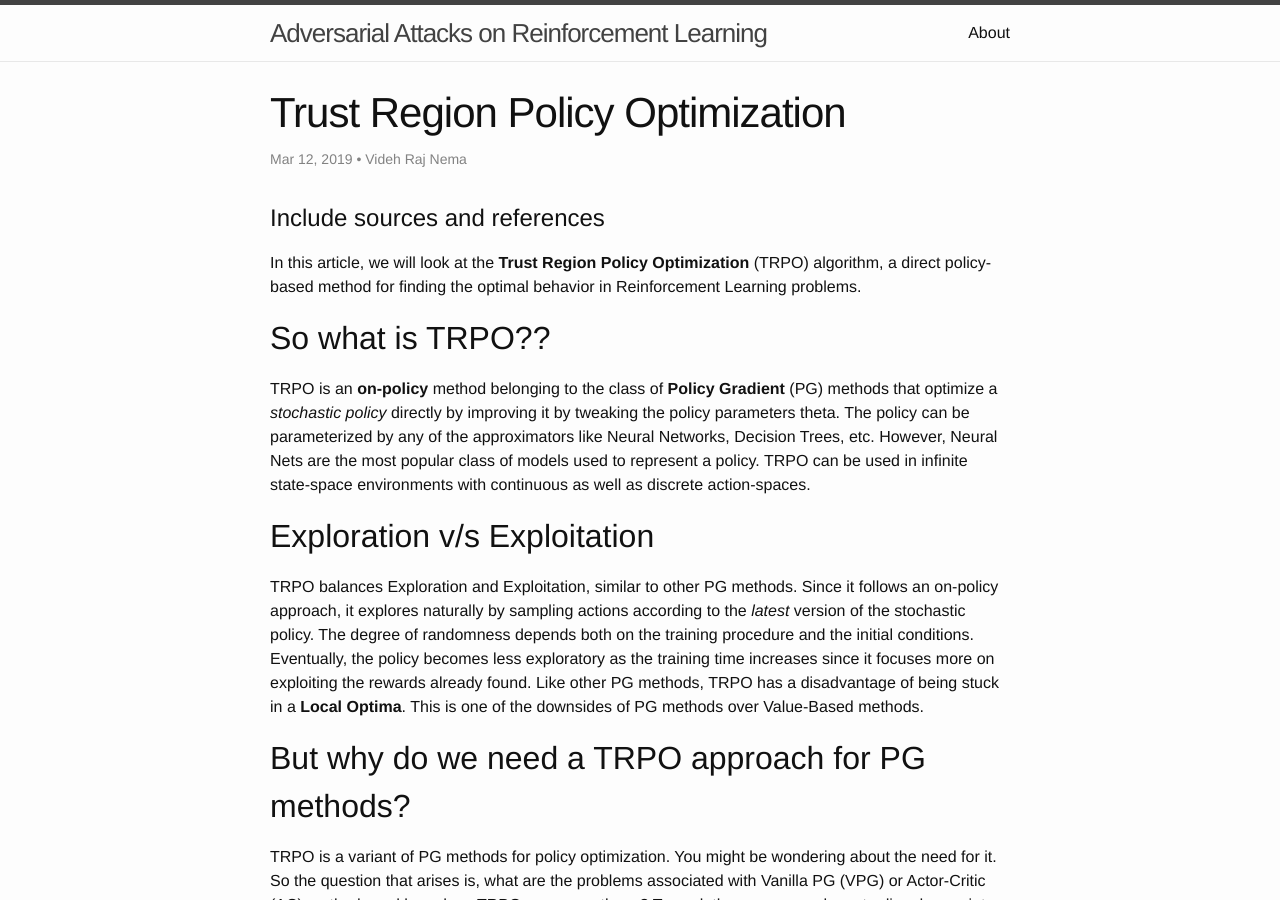
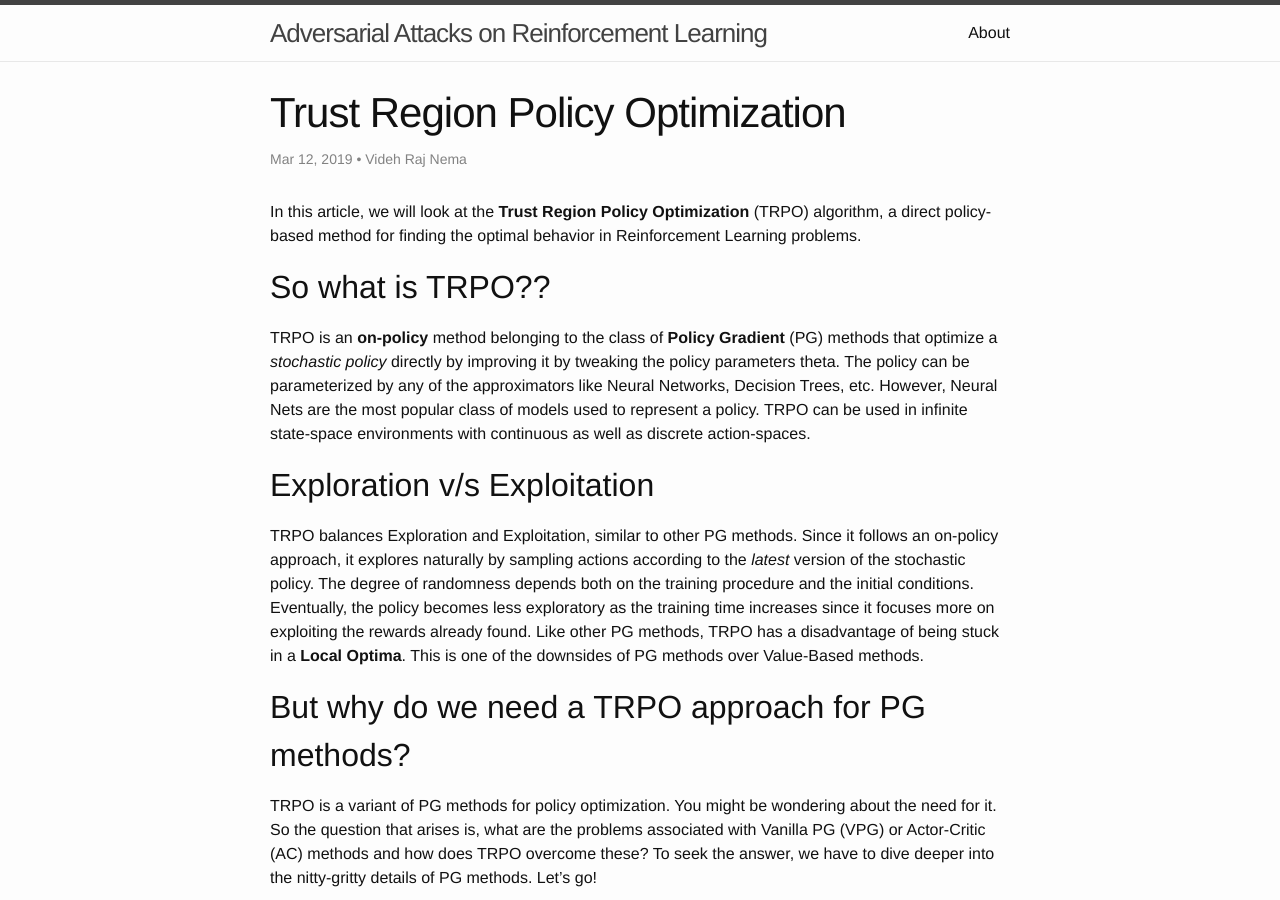
Before and after one commit to aarl-ieee-nitk/aarl-ieee-nitk.github.io, a Jekyll site: the page built from _posts/2019-03-12-Trust-Region-Policy-Optimization.md, in a window 1280 px wide and 900 px high. Built offline with Jekyll 4.4.1, drawn with Linux system fonts in a browser that asks for light colours.

```diff
--- a/_posts/2019-03-12-Trust-Region-Policy-Optimization.md
+++ b/_posts/2019-03-12-Trust-Region-Policy-Optimization.md
@@ -2,10 +2,12 @@
 layout: post
 title:  "Trust Region Policy Optimization"
 author: "Videh Raj Nema"
+author_github: vrn25
+github_username: 'vrn25'
 date:   2019-03-12 18:26:11 +0530
 categories: reinforcement-learning, policy-gradient-methods, sampled-learning, optimization theory
 ---
-# Include sources and references
+
 In this article, we will look at the **Trust Region Policy Optimization** (TRPO) algorithm, a direct policy-based method for finding the optimal behavior in Reinforcement Learning problems.
 
 ## So what is TRPO??
```
Also changed, not shown: _posts/2019-12-19-Temporal-Difference-Learning.md (+3 -0 lines).
